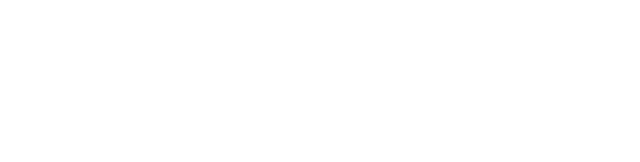
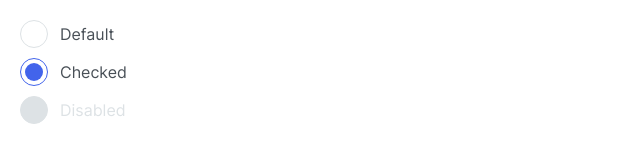
Before and after one commit to js-tasks-ru/htmlcss-20210409_eg-nosach, a website: page 07-lection5/02-radio/index.html in a window 1280 px wide. Shown: the whole page, without its empty margins (0-640 px from the left). Drawn offline with Linux system fonts and the light colour scheme.

Commit message:
radio input

```diff
--- a/07-lection5/02-radio/index.html
+++ b/07-lection5/02-radio/index.html
@@ -1,11 +1,47 @@
 <!DOCTYPE html>
-<!-- Страница радио -->
 <html lang="ru">
     <head>
         <link rel="stylesheet" href="../../assets/css/main.css">
         <link rel="stylesheet" href="./radio.css">
+        <style>
+            .wrap {
+                margin-left: 20px;
+                margin-top: 20px;
+            }
+            .wrap__item {
+                margin-bottom: 10px;
+            }
+        </style>
     </head>
     <body>
-
+        <div class="wrap">
+            <div class="wrap__item">
+                <label class="radio">
+                    <input type="radio" class="radio__input">
+                    <div class="radio__icon">
+                        <span class="radio__checkmark"></span>
+                    </div>
+                    <p class="radio__text">Default</p>
+                </label>
+            </div>
+            <div class="wrap__item">
+                <label class="radio">
+                    <input type="radio" class="radio__input" checked>
+                    <div class="radio__icon">
+                        <span class="radio__checkmark"></span>
+                    </div>
+                    <p class="radio__text">Checked</p>
+                </label>
+            </div>
+            <div class="wrap__item">
+                <label class="radio">
+                    <input type="radio" class="radio__input" disabled>
+                    <div class="radio__icon">
+                        <span class="radio__checkmark"></span>
+                    </div>
+                    <p class="radio__text">Disabled</p>
+                </label>
+            </div>
+        </div>
     </body>
 </html>
--- a/07-lection5/02-radio/radio.css
+++ b/07-lection5/02-radio/radio.css
@@ -0,0 +1,65 @@
+.radio {
+  display: flex;
+}
+
+.radio__text {
+  color: var(--gray-4);
+  font-family: Inter, sans-serif;
+  font-size: 16px;
+  font-style: normal;
+  font-weight: normal;
+  line-height: 28px;
+  margin: 0;
+  margin-left: 12px;
+}
+
+.radio__input {
+  appearance: none;
+}
+
+.radio__icon {
+  align-items: center;
+  background-color: var(--white);
+  border-radius: var(--b-radius-half);
+  border: 1px solid var(--gray-2);
+  cursor: pointer;
+  display: flex;
+  height: 28px;
+  justify-content: center;
+  width: 28px;
+}
+
+.radio__checkmark {
+  color: var(--white);
+  height: 18px;
+  background-color: var(--primary);
+  border-radius: var(--b-radius-half);
+  opacity: 0;
+  width: 18px;
+}
+
+.radio__input:checked ~ .radio__icon {
+  border-color: var(--primary);
+}
+
+.radio__input:checked ~ .radio__icon .radio__checkmark {
+  opacity: 1;
+}
+
+.radio__input:focus ~ .radio__icon {
+  outline: 1px solid blue;
+}
+
+
+.radio__input:disabled ~ .radio__icon {
+  background-color: var(--gray-2);
+  border-color: var(--gray-2);
+}
+
+.radio__input:disabled ~ .radio__icon .radio__checkmark {
+  opacity: 0;
+}
+
+.radio__input:disabled ~ .radio__text {
+  color: var(--gray-2);
+}
```
